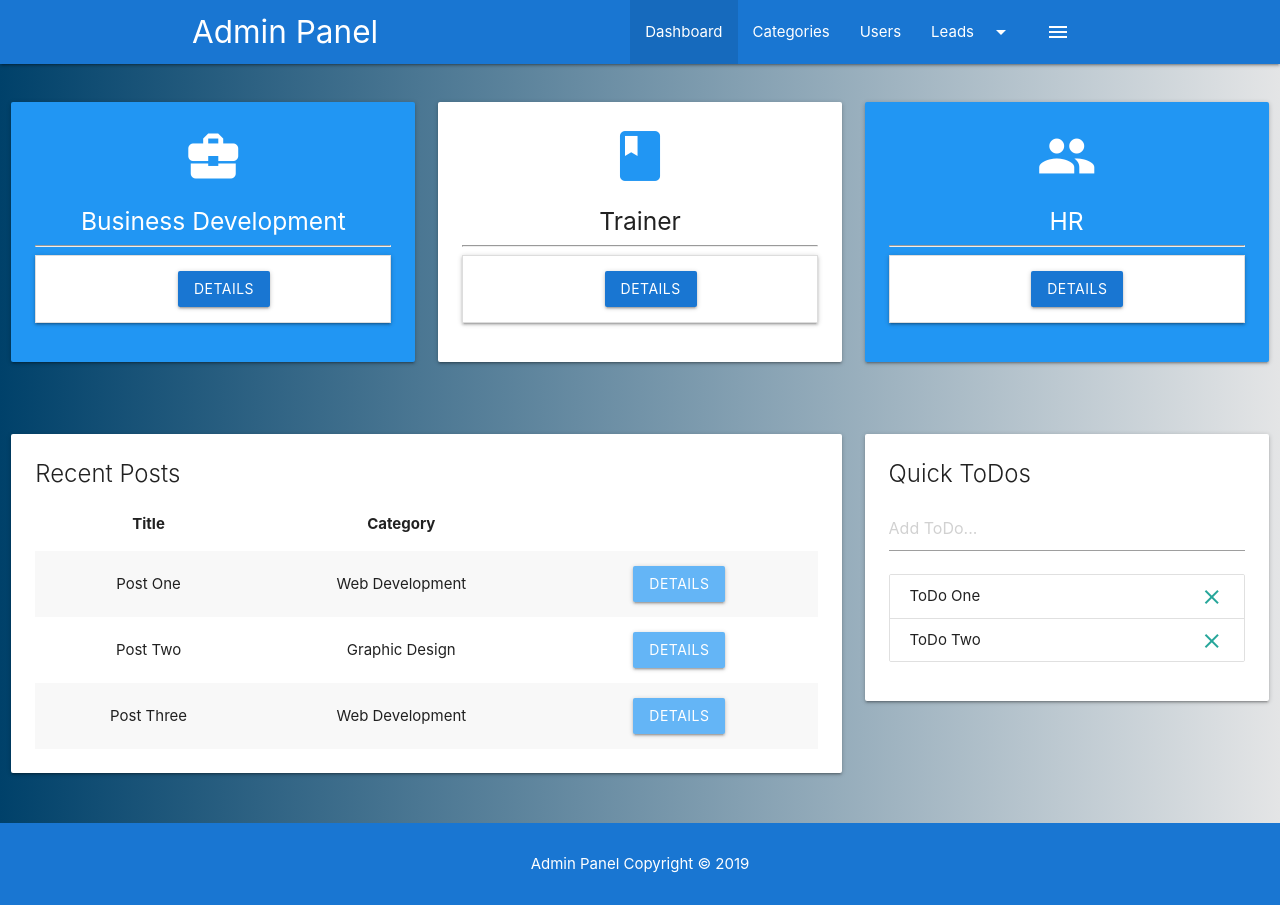
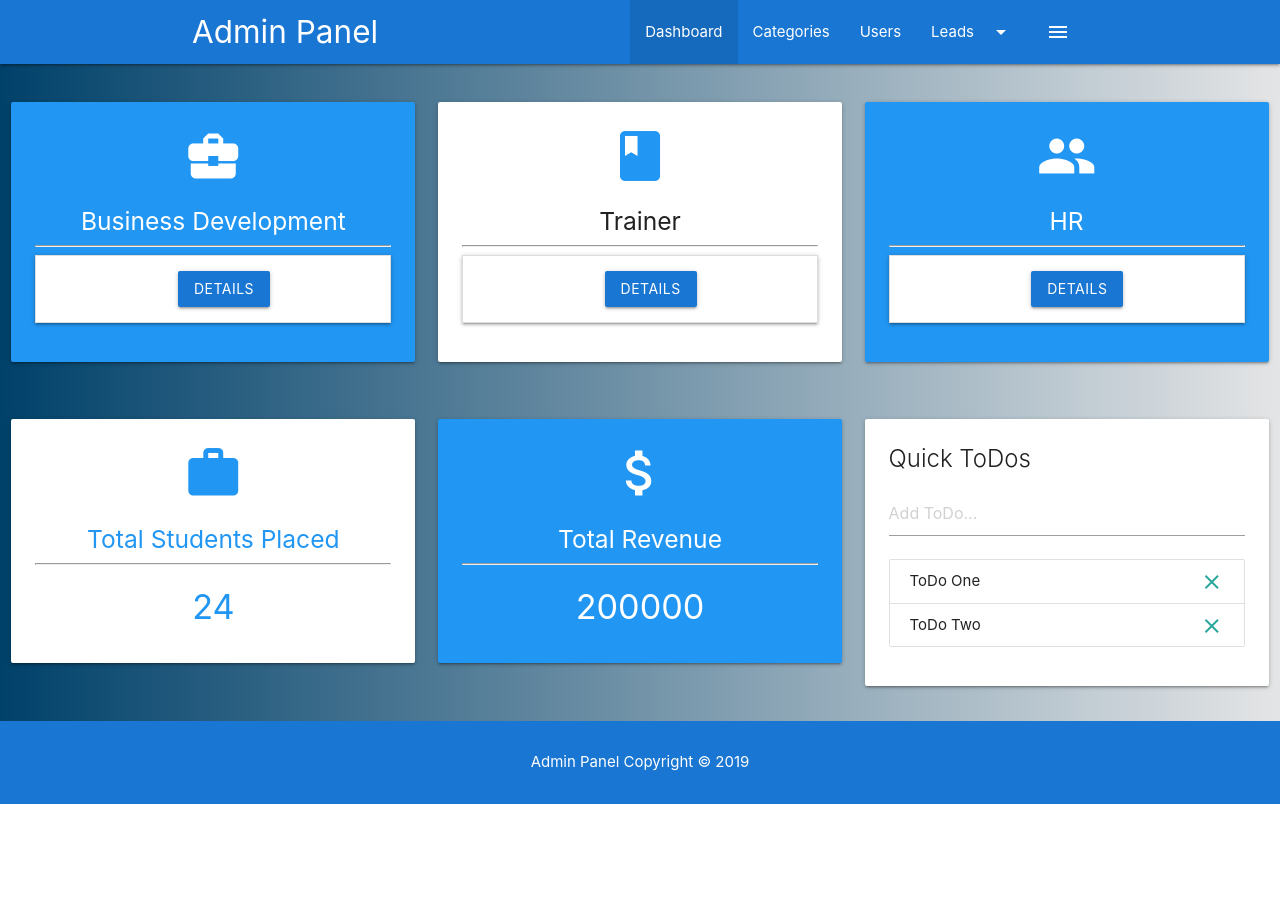
Before and after one commit to tron135/portal_v4, a Django app: page / in a window 1280 px wide. After the commit the page ends 804 px from the top, so only its background shows below. Run offline with Django 3.2, Linux system fonts and the light colour scheme.

Commit message:
error solved

```diff
--- a/portal4/settings.py
+++ b/portal4/settings.py
@@ -14,7 +14,7 @@ import os
 
 # Build paths inside the project like this: os.path.join(BASE_DIR, ...)
 BASE_DIR = os.path.dirname(os.path.dirname(os.path.abspath(__file__)))
-TEMPLATE_DIR = os.path.join(BASE_DIR, '/templates')
+TEMPLATE_DIR = os.path.join(BASE_DIR, 'templates')
 
 # Quick-start development settings - unsuitable for production
 # See https://docs.djangoproject.com/en/2.1/howto/deployment/checklist/
@@ -38,6 +38,7 @@ INSTALLED_APPS = [
     'django.contrib.messages',
     'django.contrib.staticfiles',
     'candidates',
+    'main',
 ]
 
 MIDDLEWARE = [
--- a/templates/main/dashboard.html
+++ b/templates/main/dashboard.html
@@ -107,49 +107,24 @@
 </section>
 
 
-<!-- Section: Recent Posts & Todos -->
-<section class="section section-recent">
 <div class="row">
-    <div class="col s12 l8 m6">
-    <div class="card">
-        <div class="card-content">
-        <span class="card-title">Recent Posts</span>
-        <table class="striped">
-            <thead>
-            <tr>
-                <th>Title</th>
-                <th>Category</th>
-                <th></th>
-            </tr>
-            </thead>
-            <tbody>
-            <tr>
-                <td>Post One</td>
-                <td>Web Development</td>
-                <td>
-                <a href="details.html" class="btn blue lighten-2">Details</a>
-                </td>
-            </tr>
-            <tr>
-                <td>Post Two</td>
-                <td>Graphic Design</td>
-                <td>
-                <a href="details.html" class="btn blue lighten-2">Details</a>
-                </td>
-            </tr>
-            <tr>
-                <td>Post Three</td>
-                <td>Web Development</td>
-                <td>
-                <a href="details.html" class="btn blue lighten-2">Details</a>
-                </td>
-            </tr>
-            </tbody>
-        </table>
+      <div class="col s12 l4 m4">
+        <div class="card-panel white blue-text center">
+          <i class="material-icons medium">work</i>
+          <h5>Total Students Placed</h5>
+          <hr>
+          <h4 class="count">24</h4>
         </div>
       </div>
+      <div class="col s12 m4 l4">
+        <div class="card-panel blue white-text center">
+          <i class="material-icons medium">attach_money</i>
+          <h5>Total Revenue</h5>
+          <hr>
+          <h4 class="count">200000</h4>
         </div>
-    <div class="col s12 m6 l4">
+      </div>
+      <div class="col s12 m4 l4">
         <div class="card">
           <div class="card-content">
             <span class="card-title">Quick ToDos</span>
--- a/templates/partials/_navbar.html
+++ b/templates/partials/_navbar.html
@@ -50,7 +50,7 @@
                     <img src="{% static 'img/ocean.jpg' %}" alt="">
                 </div>
                 <a href="#">
-                    <img class="circle" src="{% static 'img/person1.jpg' %}" alt="">
+                    <img class="circle" src="{% static 'img/person3.jpg' %}" alt="">
                 </a>
                 <a href="#">
                     <span class="name white-text">
@@ -65,16 +65,23 @@
                 </div>
             </li>
             <li><a href="index.html"> <i class="material-icons">dashboard</i> Dashboard</a></li>
-            <li><a href="categories.html">Categories</a></li>
-            <li><a href="users.html">Users</a></li>
+            <li><a href="categories.html"> <i class="material-icons">grid_on</i> Leads</a></li>
+            <li><a href="categories.html"> <i class="material-icons">monetization_on</i> Revenue</a></li>
+            <li><a href="users.html"> <i class="material-icons">person</i> Users</a></li>
             <li>
                 <div class="divider"></div>
             </li>
             <li>
-                <a class="subheader">Account Controls</a>
+                <a href="telecaller.html"> <i class="material-icons">local_phone</i>Telecaller Form</a>
             </li>
             <li>
-                <a href="login.html" class="waves-effect">Logout</a>
+                <a> <i class="material-icons">contact_phone</i> Enquiry Form</a>
+            </li>
+            <li>
+                <a> <i class="material-icons">check_box</i> Admission Form</a>
+            </li>
+            <li>
+                <a href="login.html" class="waves-effect"> <i class="material-icons">arrow_back</i> Logout</a>
             </li>
             </ul>
         </div>
```
Also changed, not shown: main/urls.py (line endings or trailing spaces). Lines whose indentation alone changed are shown as unchanged.
